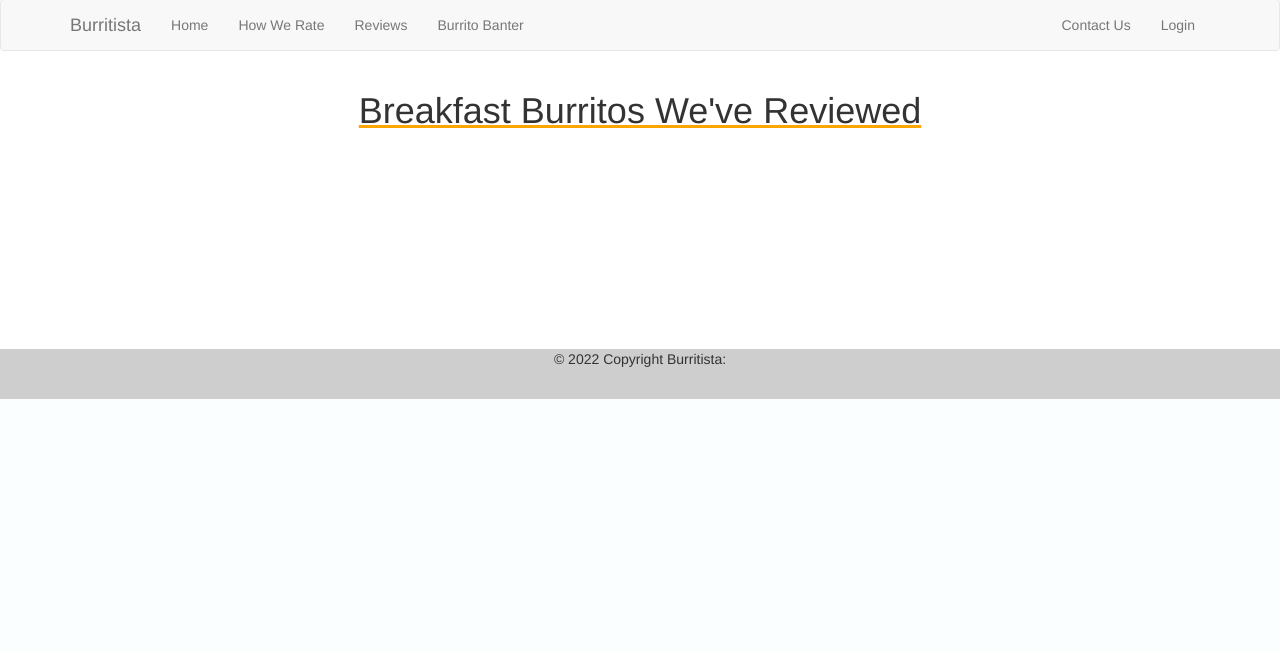
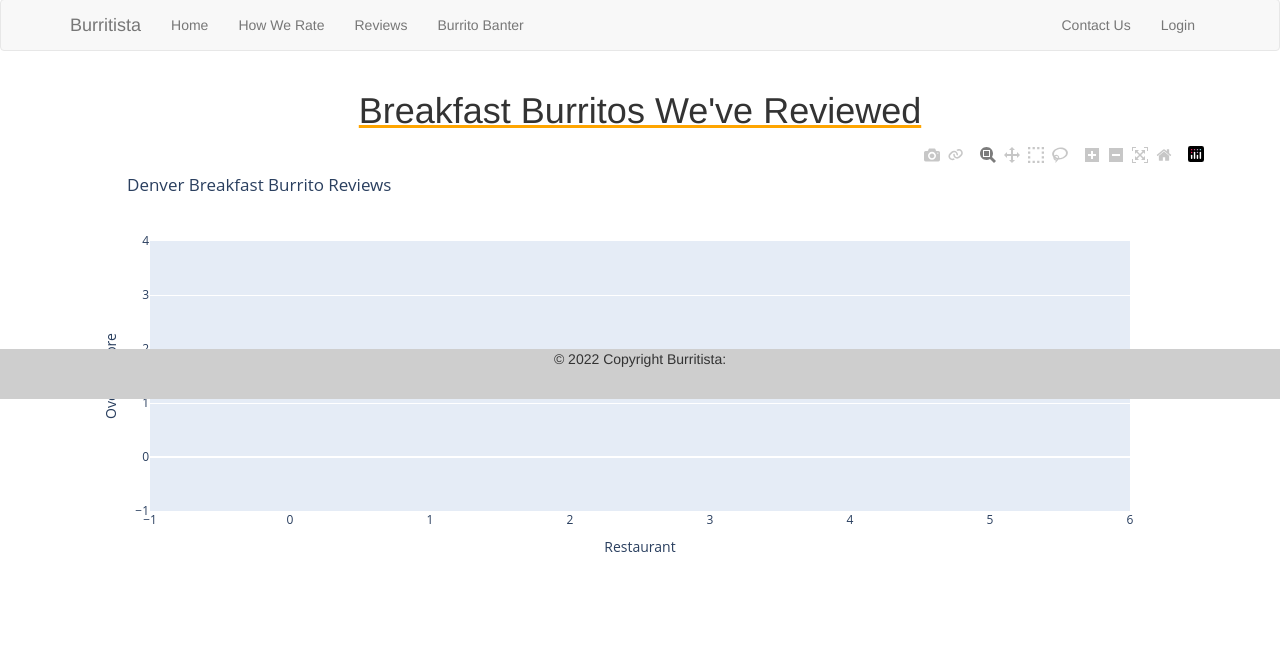
Before and after one commit to apfrancis1992/burritista, a Flask app: page /reviews in a window 1280 px wide. Shown: the part 401-1052 px from the top of the page. Before the commit the page ends 800 px from the top, so only its background shows below. Run offline with Flask 3, Linux system fonts and the light colour scheme; data that the repository does not hold is empty; some libraries are stand-ins or nearby versions.

Commit message:
Added Bar Chart

```diff
--- a/app/routes.py
+++ b/app/routes.py
@@ -12,6 +12,7 @@ import pandas as pd
 from dotenv import load_dotenv
 import requests
 import os
+import plotly.graph_objs as go
 
 
 def admin_required(f):
@@ -128,7 +129,22 @@ def edit_profile():
 @app.route('/reviews', methods=['GET', 'POST'])
 def reviews():
     restaurants = Reviews.query.order_by(Reviews.overall_score.desc()).filter_by(published='Yes')
-    return render_template('reviews.html', title="Denver Breakfast Burrito Reviews", restaurants=restaurants)
+
+    # Create a bar chart of the overall scores
+    x = [r.restaurant_name for r in restaurants]
+    y = [r.overall_score for r in restaurants]
+    data = [go.Bar(x=x, y=y)]
+
+    # Create layout for the chart
+    layout = go.Layout(title='Denver Breakfast Burrito Reviews',
+                       xaxis=dict(title='Restaurant'),
+                       yaxis=dict(title='Overall Score'))
+
+    # Render the chart
+    chart = go.Figure(data=data, layout=layout)
+    chart_div = chart.to_html(full_html=False)
+
+    return render_template('reviews.html', title="Denver Breakfast Burrito Reviews", restaurants=restaurants, chart_div=chart_div)
 
 @app.route('/reviews/<restaurant_name>', methods=['GET', 'POST'])
 def restaurant(restaurant_name):
--- a/app/templates/reviews.html
+++ b/app/templates/reviews.html
@@ -3,6 +3,9 @@
 
 {% block app_content %}
     <h1>Breakfast Burritos We've Reviewed</h1>
+    {% if chart_div %}
+        {{ chart_div|safe }}
+    {% endif %}
     {% for restaurant in restaurants %}
         <h3><a href={{ url_for('restaurant', restaurant_name= restaurant.restaurant_name) }}>{{ restaurant.restaurant_name }}</a> - {{ restaurant.overall_score }}</h3>
     {% endfor %}
```
